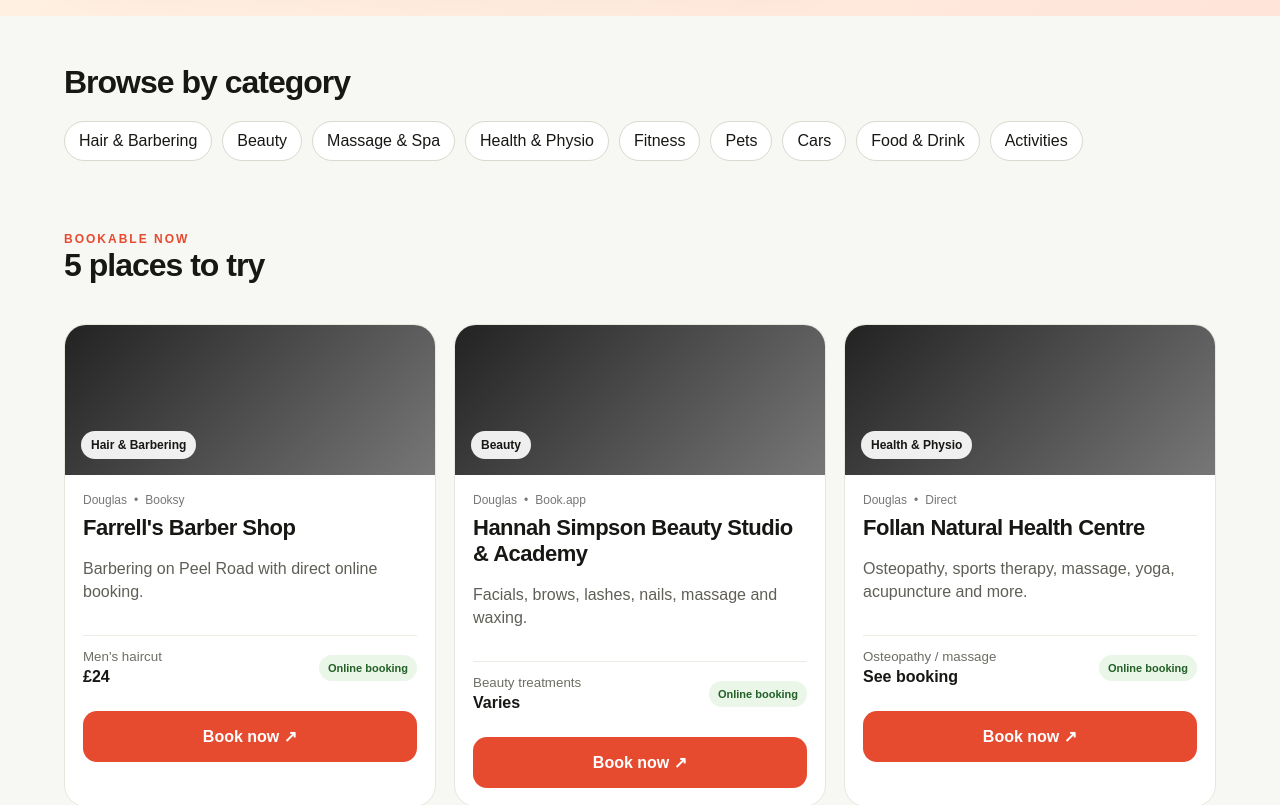
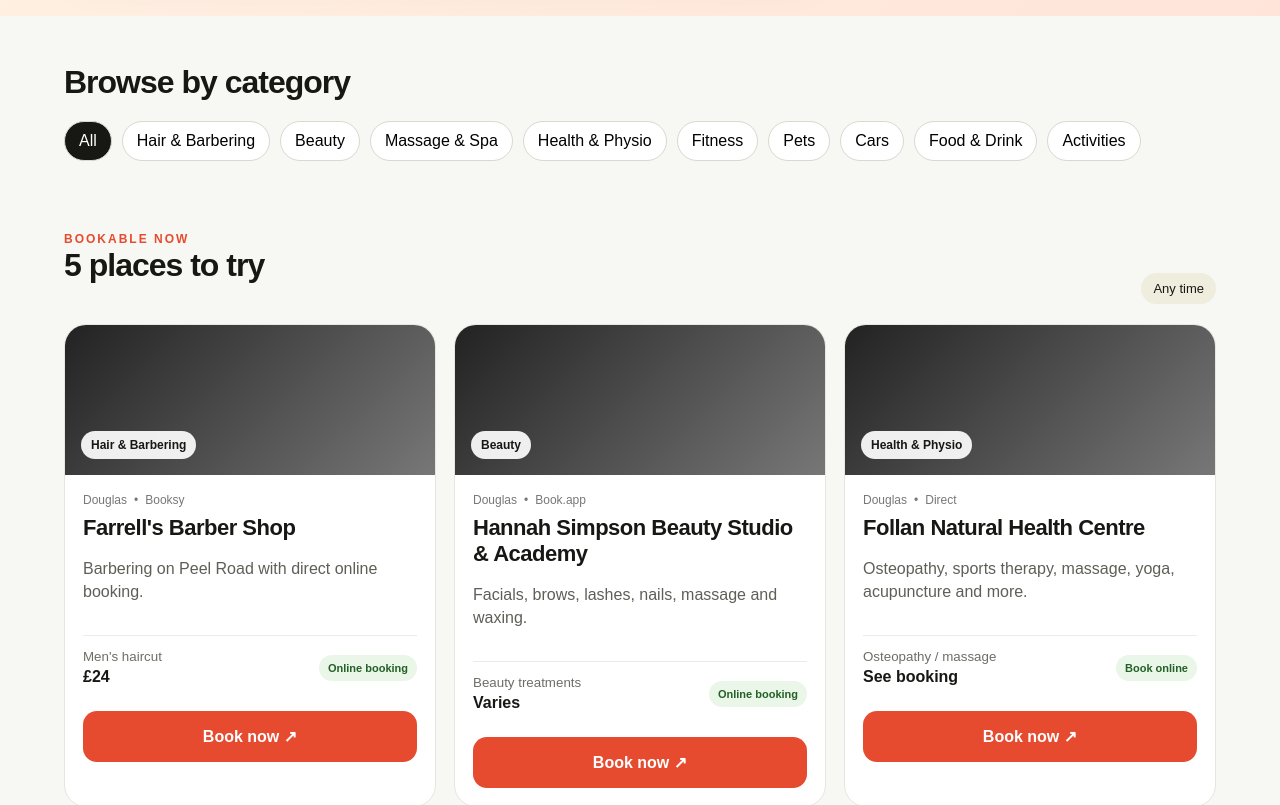
Before and after one commit to man710r-wq/bookit-im, a Next.js app: page / in a window 1280 px wide. Shown: the part 840-1645 px from the top of the page. Built offline with nearby package versions, Linux system fonts and the light colour scheme.

Commit message:
Restore working search and category filters

```diff
--- a/app/page.js
+++ b/app/page.js
@@ -1,56 +1,181 @@
+'use client';
+
+import { useMemo, useState } from 'react';
+
 const businesses = [
-  { name: "Farrell's Barber Shop", category: 'Hair & Barbering', town: 'Douglas', provider: 'Booksy', service: "Men's haircut", price: '£24', url: 'https://booksy.com/en-gb/13488_farrell-s-barber-shop_barber_1810785_douglas', blurb: 'Barbering on Peel Road with direct online booking.' },
-  { name: 'Hannah Simpson Beauty Studio & Academy', category: 'Beauty', town: 'Douglas', provider: 'Book.app', service: 'Beauty treatments', price: 'Varies', url: 'https://hannah-simpson-beauty-studio--academy.book.app/book-now', blurb: 'Facials, brows, lashes, nails, massage and waxing.' },
-  { name: 'Follan Natural Health Centre', category: 'Health & Physio', town: 'Douglas', provider: 'Direct', service: 'Osteopathy / massage', price: 'See booking', url: 'https://www.follan.co.uk/', blurb: 'Osteopathy, sports therapy, massage, yoga, acupuncture and more.' },
-  { name: 'King Spa', category: 'Massage & Spa', town: 'Douglas', provider: 'Direct', service: 'Spa day', price: 'From £99', url: 'https://www.kingspa.im/spa-days.html', blurb: 'Spa days and treatments with online booking.' },
-  { name: 'Christol Beauty', category: 'Beauty', town: 'Douglas', provider: 'Fresha', service: 'Beauty treatments', price: 'Varies', url: 'https://www.fresha.com/a/christol-beauty-douglas-quay-chambers-b42p76we', blurb: 'Skincare and rejuvenating treatments with instant booking.' }
+  {
+    name: "Farrell's Barber Shop",
+    category: 'Hair & Barbering',
+    town: 'Douglas',
+    provider: 'Booksy',
+    service: "Men's haircut",
+    keywords: ['haircut', 'hair', 'barber', 'barbers', 'mens haircut', 'men'],
+    price: '£24',
+    availability: 'Online booking',
+    url: 'https://booksy.com/en-gb/13488_farrell-s-barber-shop_barber_1810785_douglas',
+    blurb: 'Barbering on Peel Road with direct online booking.'
+  },
+  {
+    name: 'Hannah Simpson Beauty Studio & Academy',
+    category: 'Beauty',
+    town: 'Douglas',
+    provider: 'Book.app',
+    service: 'Beauty treatments',
+    keywords: ['beauty', 'facial', 'facials', 'brows', 'lashes', 'nails', 'waxing', 'massage'],
+    price: 'Varies',
+    availability: 'Online booking',
+    url: 'https://hannah-simpson-beauty-studio--academy.book.app/book-now',
+    blurb: 'Facials, brows, lashes, nails, massage and waxing.'
+  },
+  {
+    name: 'Follan Natural Health Centre',
+    category: 'Health & Physio',
+    town: 'Douglas',
+    provider: 'Direct',
+    service: 'Osteopathy / massage',
+    keywords: ['osteopathy', 'osteopath', 'massage', 'sports therapy', 'yoga', 'acupuncture', 'physio', 'health'],
+    price: 'See booking',
+    availability: 'Book online',
+    url: 'https://www.follan.co.uk/',
+    blurb: 'Osteopathy, sports therapy, massage, yoga, acupuncture and more.'
+  },
+  {
+    name: 'King Spa',
+    category: 'Massage & Spa',
+    town: 'Douglas',
+    provider: 'Direct',
+    service: 'Spa day',
+    keywords: ['spa', 'massage', 'treatment', 'spa day'],
+    price: 'From £99',
+    availability: 'Book online',
+    url: 'https://www.kingspa.im/spa-days.html',
+    blurb: 'Spa days and treatments with online booking.'
+  },
+  {
+    name: 'Christol Beauty',
+    category: 'Beauty',
+    town: 'Douglas',
+    provider: 'Fresha',
+    service: 'Beauty treatments',
+    keywords: ['beauty', 'skincare', 'facial', 'facials', 'treatment'],
+    price: 'Varies',
+    availability: 'Instant confirmation',
+    url: 'https://www.fresha.com/a/christol-beauty-douglas-quay-chambers-b42p76we',
+    blurb: 'Skincare and rejuvenating treatments with instant booking.'
+  }
 ];
 
-const categories = ['Hair & Barbering','Beauty','Massage & Spa','Health & Physio','Fitness','Pets','Cars','Food & Drink','Activities'];
+const categories = ['All','Hair & Barbering','Beauty','Massage & Spa','Health & Physio','Fitness','Pets','Cars','Food & Drink','Activities'];
 
 export default function Home() {
+  const [what, setWhat] = useState('');
+  const [when, setWhen] = useState('Any time');
+  const [where, setWhere] = useState('Anywhere');
+  const [cat, setCat] = useState('All');
+
+  const results = useMemo(() => {
+    const query = what.trim().toLowerCase();
+
+    return businesses.filter((b) => {
+      const haystack = [
+        b.name,
+        b.category,
+        b.service,
+        b.town,
+        b.provider,
+        b.blurb,
+        ...(b.keywords || [])
+      ].join(' ').toLowerCase();
+
+      const okWhat = !query || query.split(/\s+/).every(term => haystack.includes(term));
+      const okCat = cat === 'All' || b.category === cat;
+      const okWhere = where === 'Anywhere' || b.town === where;
+      return okWhat && okCat && okWhere;
+    });
+  }, [what, cat, where]);
+
+  const chooseCategory = (category) => {
+    setCat(category);
+    requestAnimationFrame(() => document.getElementById('results')?.scrollIntoView({ behavior: 'smooth', block: 'start' }));
+  };
+
+  const runSearch = () => {
+    document.getElementById('results')?.scrollIntoView({ behavior: 'smooth', block: 'start' });
+  };
+
   return <main>
     <header className="topbar">
       <div className="brand"><span>BookIt</span><b>.im</b></div>
-      <button className="ghost">For businesses</button>
+      <button type="button" className="ghost">For businesses</button>
     </header>
 
     <section className="hero">
       <div className="eyebrow">ISLE OF MAN</div>
       <h1>Book anything.<br/>Anywhere on the Island.</h1>
       <p>Appointments, treatments, services, activities and more — without needing to know which booking app each business uses.</p>
+
       <div className="searchbox">
-        <label>What do you want to book?</label>
-        <input placeholder="Haircut, massage, MOT, dinner…" />
+        <label htmlFor="what">What do you want to book?</label>
+        <input
+          id="what"
+          value={what}
+          onChange={e => setWhat(e.target.value)}
+          onKeyDown={e => { if (e.key === 'Enter') runSearch(); }}
+          placeholder="Haircut, massage, MOT, dinner…"
+        />
         <div className="row">
-          <select defaultValue="Any time"><option>ASAP</option><option>Today</option><option>Tomorrow</option><option>This weekend</option><option>Any time</option></select>
-          <select defaultValue="Anywhere"><option>Anywhere</option><option>Douglas</option><option>Ramsey</option><option>Peel</option><option>Castletown</option></select>
+          <select value={when} onChange={e => setWhen(e.target.value)} aria-label="When">
+            <option>ASAP</option><option>Today</option><option>Tomorrow</option><option>This weekend</option><option>Any time</option>
+          </select>
+          <select value={where} onChange={e => setWhere(e.target.value)} aria-label="Where">
+            <option>Anywhere</option><option>Douglas</option><option>Ramsey</option><option>Peel</option><option>Castletown</option>
+          </select>
         </div>
-        <a className="primary" href="#results">Find something to book</a>
+        <button type="button" className="primary" onClick={runSearch}>Find something to book</button>
       </div>
     </section>
 
     <section className="categories">
       <h2>Browse by category</h2>
-      <div className="chips">{categories.map(c => <span className="chip" key={c}>{c}</span>)}</div>
+      <div className="chips">
+        {categories.map(c => (
+          <button
+            type="button"
+            className={cat === c ? 'chip active' : 'chip'}
+            onClick={() => chooseCategory(c)}
+            key={c}
+          >{c}</button>
+        ))}
+      </div>
     </section>
 
     <section className="results" id="results">
-      <div className="resultsHead"><div><span className="eyebrow">BOOKABLE NOW</span><h2>{businesses.length} places to try</h2></div></div>
+      <div className="resultsHead">
+        <div>
+          <span className="eyebrow">BOOKABLE NOW</span>
+          <h2>{results.length} {results.length === 1 ? 'place' : 'places'} to try</h2>
+        </div>
+        <span className="when">{when}</span>
+      </div>
+
+      {results.length === 0 ? (
+        <div className="cardbody"><h3>No matches yet</h3><p>Try a broader search or choose All categories.</p></div>
+      ) : (
         <div className="cards">
-        {businesses.map(b => <article className="card" key={b.name}>
+          {results.map(b => <article className="card" key={b.name}>
             <div className="thumb"><span>{b.category}</span></div>
             <div className="cardbody">
               <div className="meta"><span>{b.town}</span><span>•</span><span>{b.provider}</span></div>
               <h3>{b.name}</h3>
               <p>{b.blurb}</p>
-            <div className="service"><div><small>{b.service}</small><strong>{b.price}</strong></div><span className="status">Online booking</span></div>
+              <div className="service"><div><small>{b.service}</small><strong>{b.price}</strong></div><span className="status">{b.availability}</span></div>
               <a className="book" href={b.url} target="_blank" rel="noreferrer">Book now ↗</a>
             </div>
           </article>)}
         </div>
+      )}
     </section>
 
     <footer><div className="brand small"><span>BookIt</span><b>.im</b></div><p>Prototype — Isle of Man booking aggregator</p></footer>
-  </main>
+  </main>;
 }
```
Lines whose indentation alone changed are shown as unchanged.
